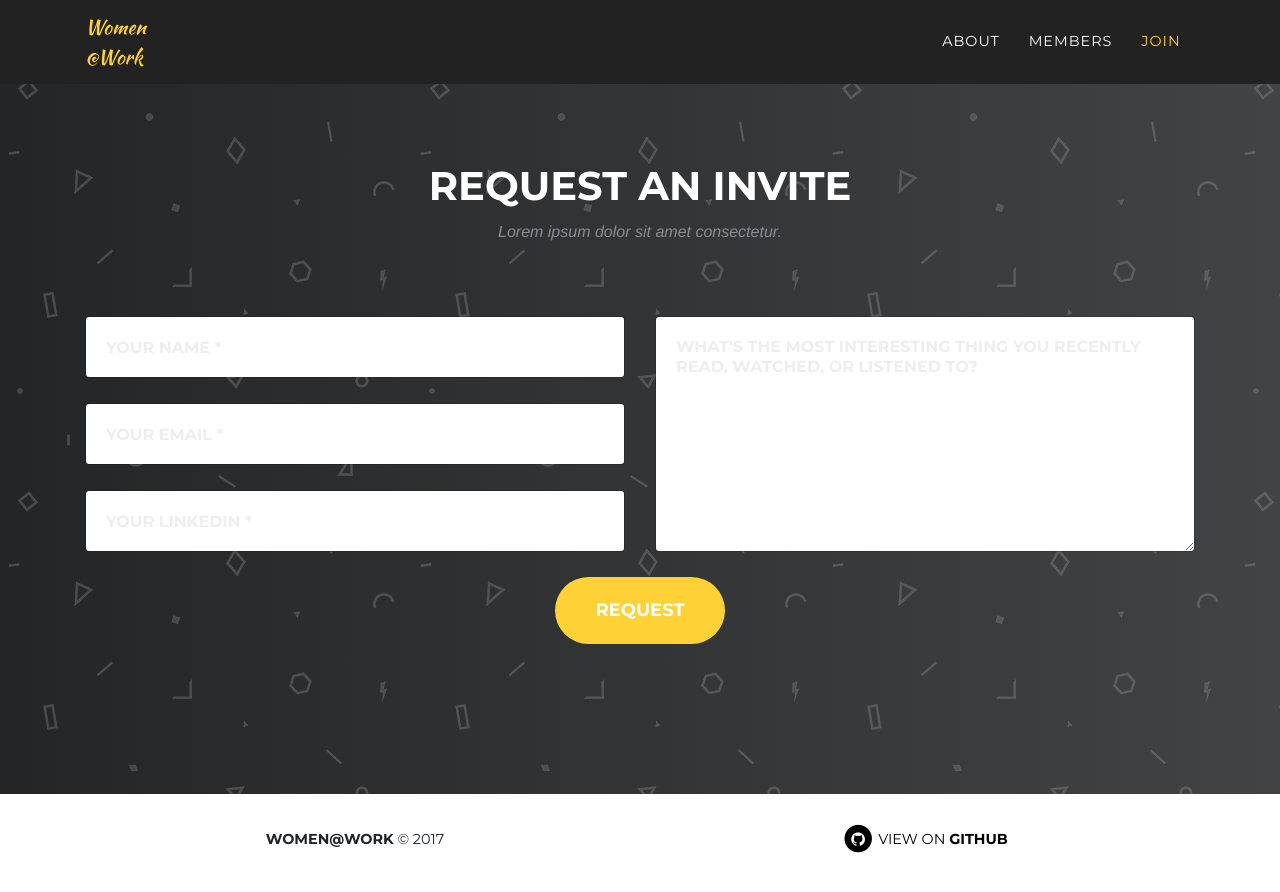
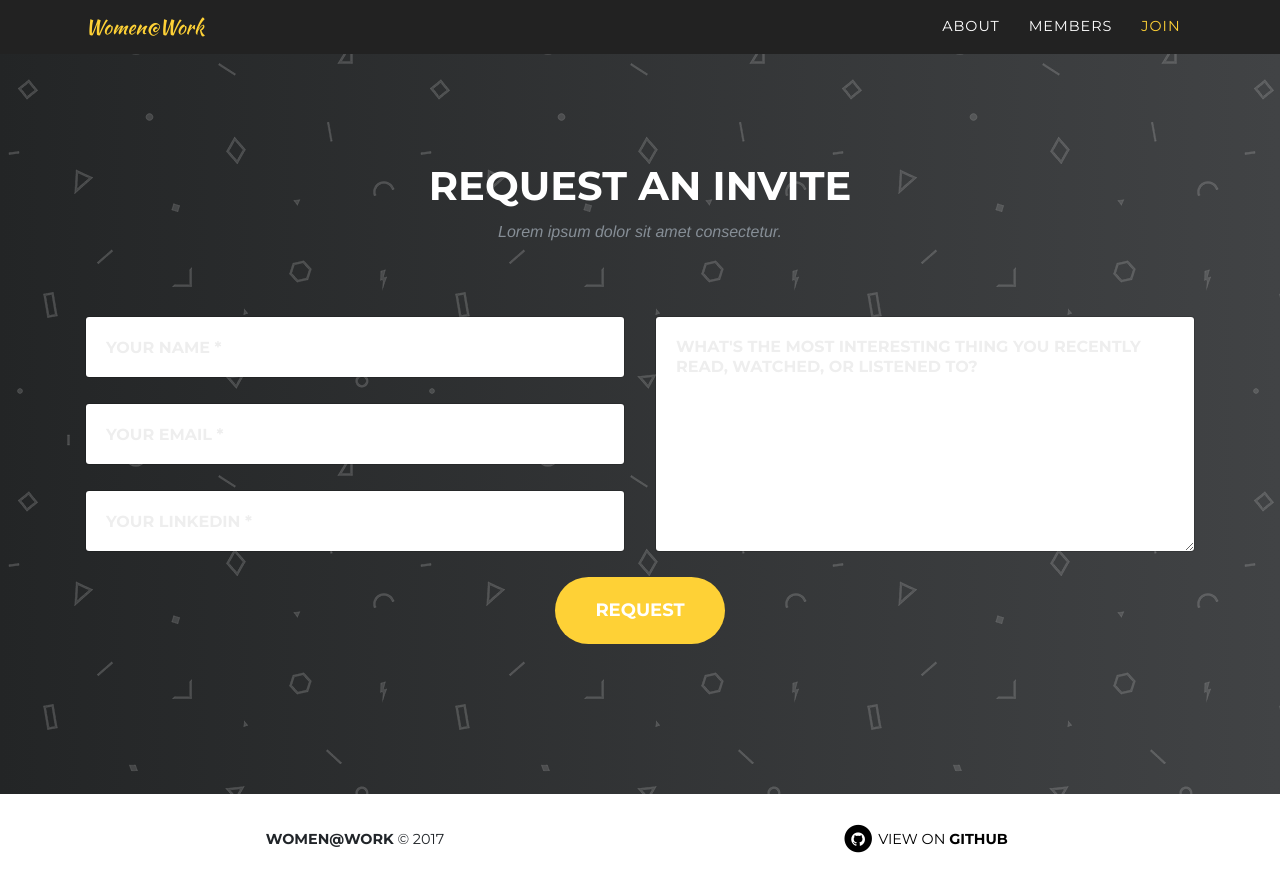
Before and after one commit to juhneece/womenatwork, a Jekyll site: the page built from index.html, in a window 1280 px wide and 900 px high, scrolled down 1880 px. Shown: the top 892 px of the window. Built offline with Jekyll 4.4.1, drawn with Linux system fonts in a browser that asks for light colours; some web fonts are replaced.

Commit message:
fix page title

```diff
--- a/_config.yml
+++ b/_config.yml
@@ -1,4 +1,4 @@
-title: Women<wbr>@Work
+title: Women@Work
 description: A group for professional women
 
 plugins:
--- a/index.html
+++ b/index.html
@@ -8,7 +9,7 @@
   <div class="container">
     <div class="intro-text">
       <div class="intro-lead-in">{{ site.description }}</div>
-      <div class="intro-heading">{{ site.title }}</div>
+      <div class="intro-heading">{{ page.h1 }}</div>
       <a class="btn btn-xl js-scroll-trigger" href="#join">{{ page.call_to_action }}</a>
     </div>
   </div>
```
Also changed, not shown: other parts of index.html (+1 -0 lines).
